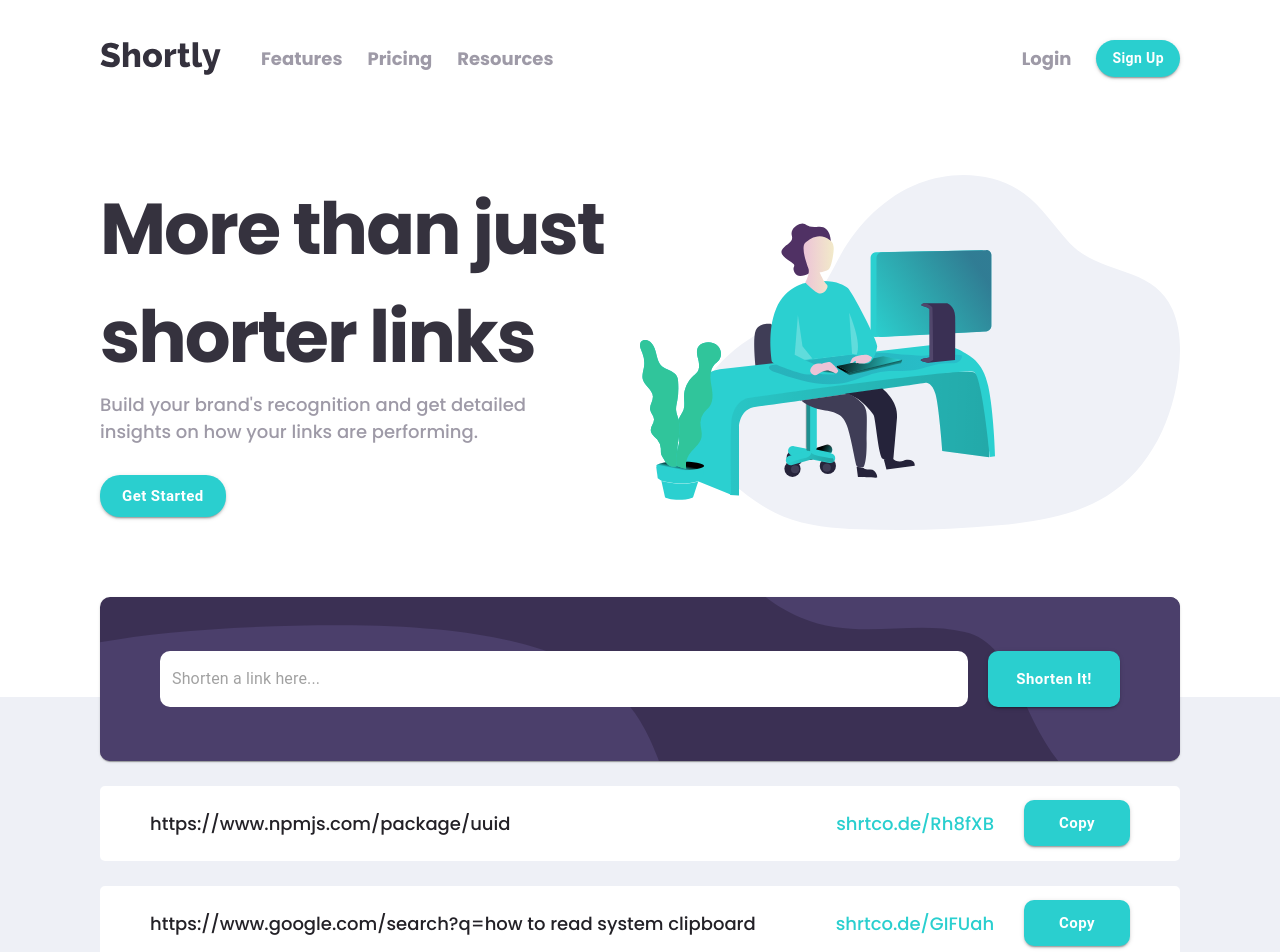
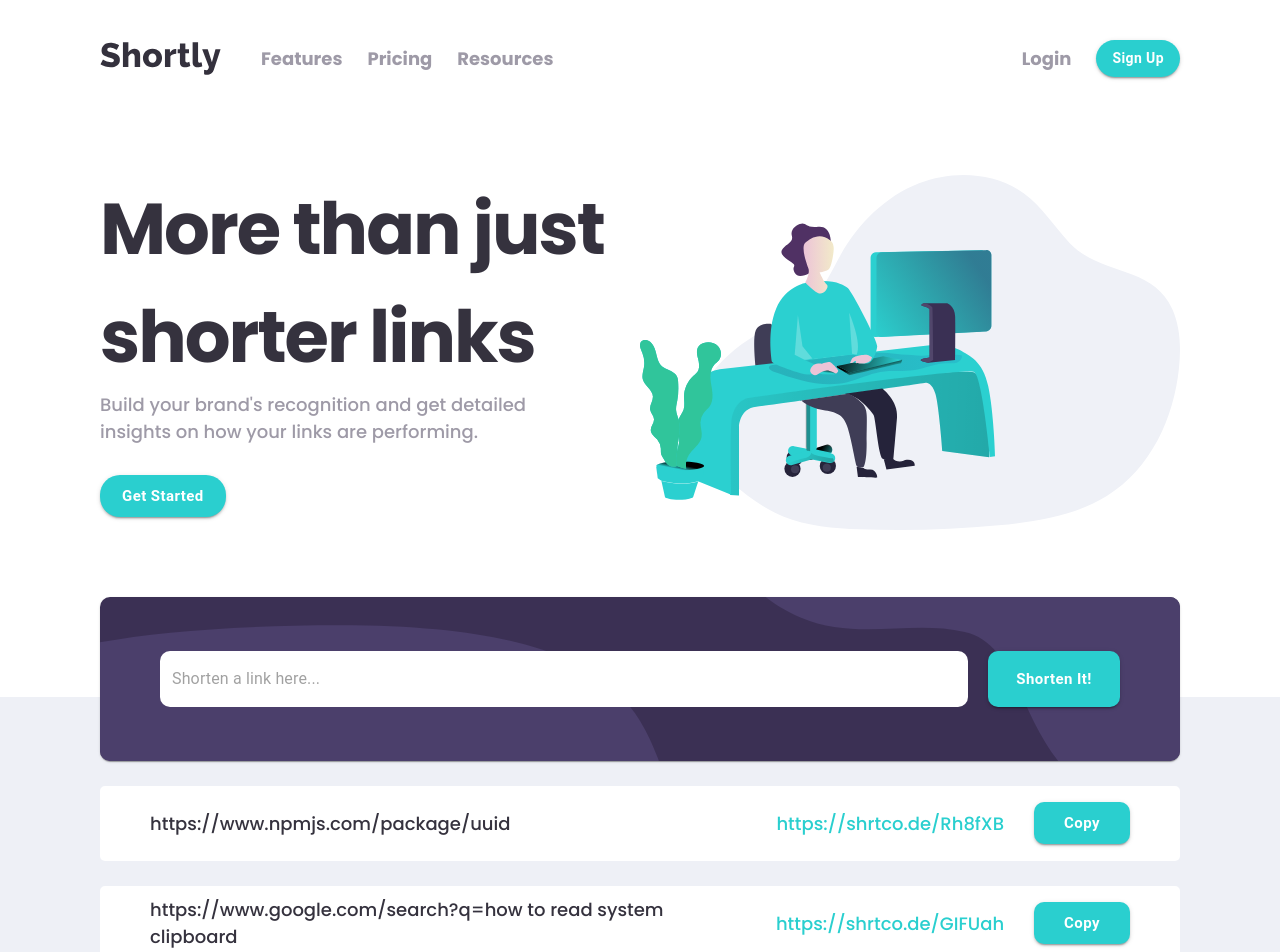
Before and after one commit to makardjian/swim-assignment, a React (Create React App) app: page / in a window 1280 px wide. Shown: the top 952 px of the page. Built offline with nearby package versions, Linux system fonts and the light colour scheme.

Commit message:
polish Link component and add https

```diff
--- a/src/api/fetchShortenedLink.ts
+++ b/src/api/fetchShortenedLink.ts
@@ -33,7 +33,7 @@ export const fetchShortenedLink = async (
         result: { short_link, original_link },
       } = responseData;
       return {
-        shortLink: short_link,
+        shortLink: `https://${short_link}`,
         originalLink: original_link,
         id: uuid(),
       };
--- a/src/components/LandingPageBottom/LandingPageBottom.styles.ts
+++ b/src/components/LandingPageBottom/LandingPageBottom.styles.ts
@@ -28,7 +28,7 @@ const useStyles = makeStyles((theme: ShortlyTheme) => {
     },
     featuresContainer: {
       display: 'flex',
-      justifyContent: 'center',
+      justifyContent: 'space-between',
       position: 'relative',
       marginTop: '50px',
       gap: '64px',
--- a/src/components/Links/Link.styles.ts
+++ b/src/components/Links/Link.styles.ts
@@ -1,7 +1,7 @@
 import { createStyles, makeStyles } from '@material-ui/core/styles';
 import type { ShortlyTheme } from '../../styles/Theme';
 
-const useStyles = makeStyles(({ colors }: ShortlyTheme) =>
+const useStyles = makeStyles(({ colors, typography }: ShortlyTheme) =>
   createStyles({
     fullLinkContainer: {
       display: 'flex',
@@ -15,20 +15,21 @@ const useStyles = makeStyles(({ colors }: ShortlyTheme) =>
       backgroundColor: colors.background['@white'],
     },
     originalLink: {
-      paddingLeft: '50px',
-      color: colors.neutral['@veryDarkViolet'],
+      padding: '0px 50px',
+      color: colors.neutral['@veryDarkBlue'],
+      textDecoration: 'none',
     },
     shortLinkAndButtonContainer: {
       display: 'flex',
       flexDirection: 'row',
       alignItems: 'center',
-      paddingRight: '50px',
-      paddingLeft: '50px',
-      color: colors.primary['@cyan'],
-      fontWeight: 700,
+      padding: '0px 50px',
+      fontWeight: typography.fontWeight.bold,
     },
     shortLink: {
-      fontWeight: 500,
+      fontWeight: typography.fontWeight.semiBold,
+      textDecoration: 'none',
+      color: colors.primary['@cyan'],
     },
     buttonContainer: {
       paddingLeft: '30px',
--- a/src/components/Links/Link.tsx
+++ b/src/components/Links/Link.tsx
@@ -17,27 +17,36 @@ const Link = ({ link, onCopyLink }: LinkProps) => {
     colors: { primary },
   } = useTheme() as ShortlyTheme;
 
+  const linkIsCopied = link?.isCopied;
+
   return (
     <div className={styles.fullLinkContainer}>
-      <div className={styles.originalLink}>{link.originalLink}</div>
+      <a className={styles.originalLink} href={link.originalLink}>
+        {link.originalLink}
+      </a>
       <div className={styles.shortLinkAndButtonContainer}>
-        <span className={styles.shortLink}>{link.shortLink}</span>
+        <a className={styles.shortLink} href={link.shortLink}>
+          {link.shortLink}
+        </a>
         <div className={styles.buttonContainer}>
           <CopyToClipboard
             text={link.shortLink}
             onCopy={() => onCopyLink(link.id)}
           >
             <Button
-              text={`${link.isCopied ? 'Copied!' : 'Copy'}`}
+              text={`${linkIsCopied ? 'Copied!' : 'Copy'}`}
               shape='square'
               size='large'
               customStyles={{
-                padding: '10px 35px',
+                paddingTop: '8px',
+                paddingBottom: '8px',
+                paddingLeft: `${linkIsCopied ? '20px' : '30px'}`,
+                paddingRight: `${linkIsCopied ? '20px' : '30px'}`,
                 backgroundColor: `${
-                  link.isCopied ? primary['@darkViolet'] : primary['@cyan']
+                  linkIsCopied ? primary['@darkViolet'] : primary['@cyan']
                 }`,
                 '&:hover': {
-                  backgroundColor: link.isCopied
+                  backgroundColor: linkIsCopied
                     ? primary['@darkViolet']
                     : primary.derivatives['@lightCyan'],
                 },
--- a/src/static/mockData.ts
+++ b/src/static/mockData.ts
@@ -1,12 +1,12 @@
 export const MOCK_LINKS = [
   {
-    shortLink: 'shrtco.de/Rh8fXB',
+    shortLink: 'https://shrtco.de/Rh8fXB',
     originalLink: 'https://www.npmjs.com/package/uuid',
     isCopied: false,
     id: '23bdbfdc-5888-43be-82d6-2cc4c1d1a7b7',
   },
   {
-    shortLink: 'shrtco.de/GIFUah',
+    shortLink: 'https://shrtco.de/GIFUah',
     originalLink:
       'https://www.google.com/search?q=how to read system clipboard',
     isCopied: false,
@@ -17,6 +17,6 @@ export const MOCK_LINKS = [
     isCopied: false,
     originalLink:
       'https://www.google.com/search?q=execute callback when user copies text to clipboard',
-    shortLink: 'shrtco.de/PpXy3P',
+    shortLink: 'https://shrtco.de/PpXy3P',
   },
 ];
```
